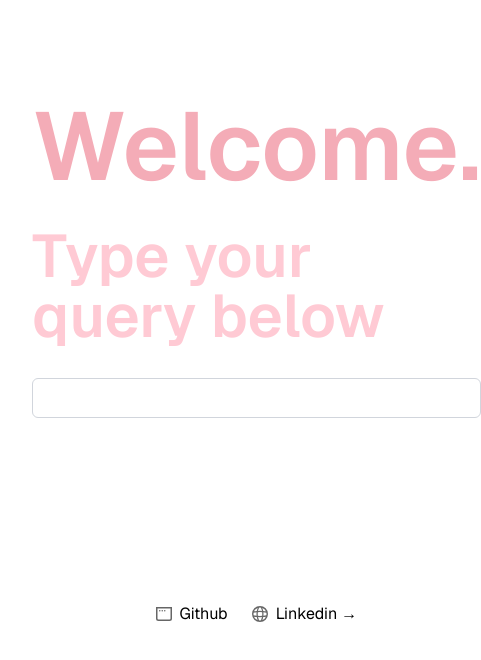
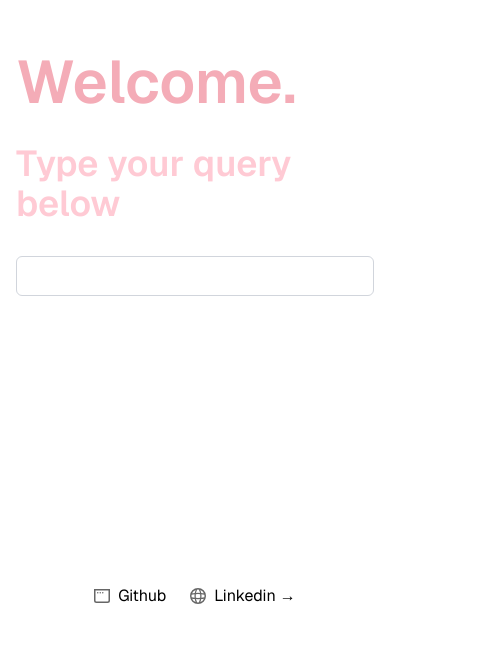
Before and after one commit to AGirlNamedCaro/sentiment-analysis-visualization-project, a Next.js app: page / in a window 390 px wide. Shown: the part 140-800 px from the top of the page, 481 px wide, since content can reach past the window. Built offline with nearby package versions, Linux system fonts and the light colour scheme.

Commit message:
mobile responsiveness

```diff
--- a/src/app/page.tsx
+++ b/src/app/page.tsx
@@ -2,10 +2,10 @@ import Image from "next/image";
 
 export default function Home() {
   return (
-    <div className="grid grid-rows-[20px_1fr_20px] items-center justify-items-center min-h-screen p-8 pb-20 gap-16 sm:p-20 font-[family-name:var(--font-geist-sans)]">
-      <main className="flex flex-col gap-[32px] row-start-2 items-center sm:items-start w-full">
-        <h1 className='text-8xl font-semibold text-primary'>Welcome.</h1>
-        <h2 className='text-6xl font-semibold text-secondary'>Type your query below</h2>
+    <div className="grid md:grid-rows-[20px_1fr_20px] md:items-center md:justify-items-center min-h-screen px-4 md:p-8 md:pb-20 md:gap-16 sm:p-20 font-[family-name:var(--font-geist-sans)]">
+      <main className="flex flex-col gap-[32px] row-start-2 sm:items-start w-full">
+        <h1 className='text-6xl md:text-8xl font-semibold text-primary'>Welcome.</h1>
+        <h2 className='text-4xl md:text-6xl font-semibold text-secondary'>Type your query below</h2>
         <input
             id="inputBox"
             name="inputBox"
```
